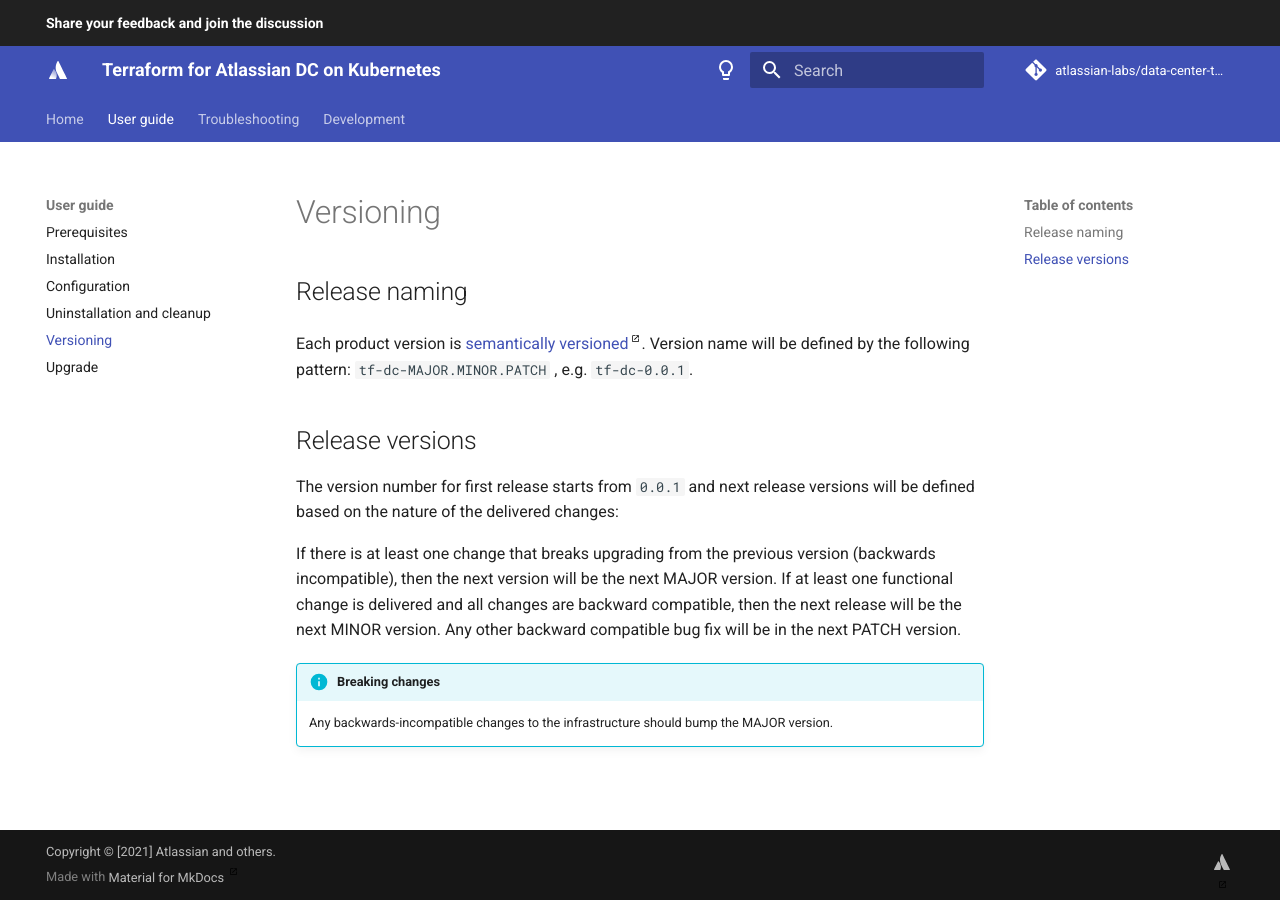
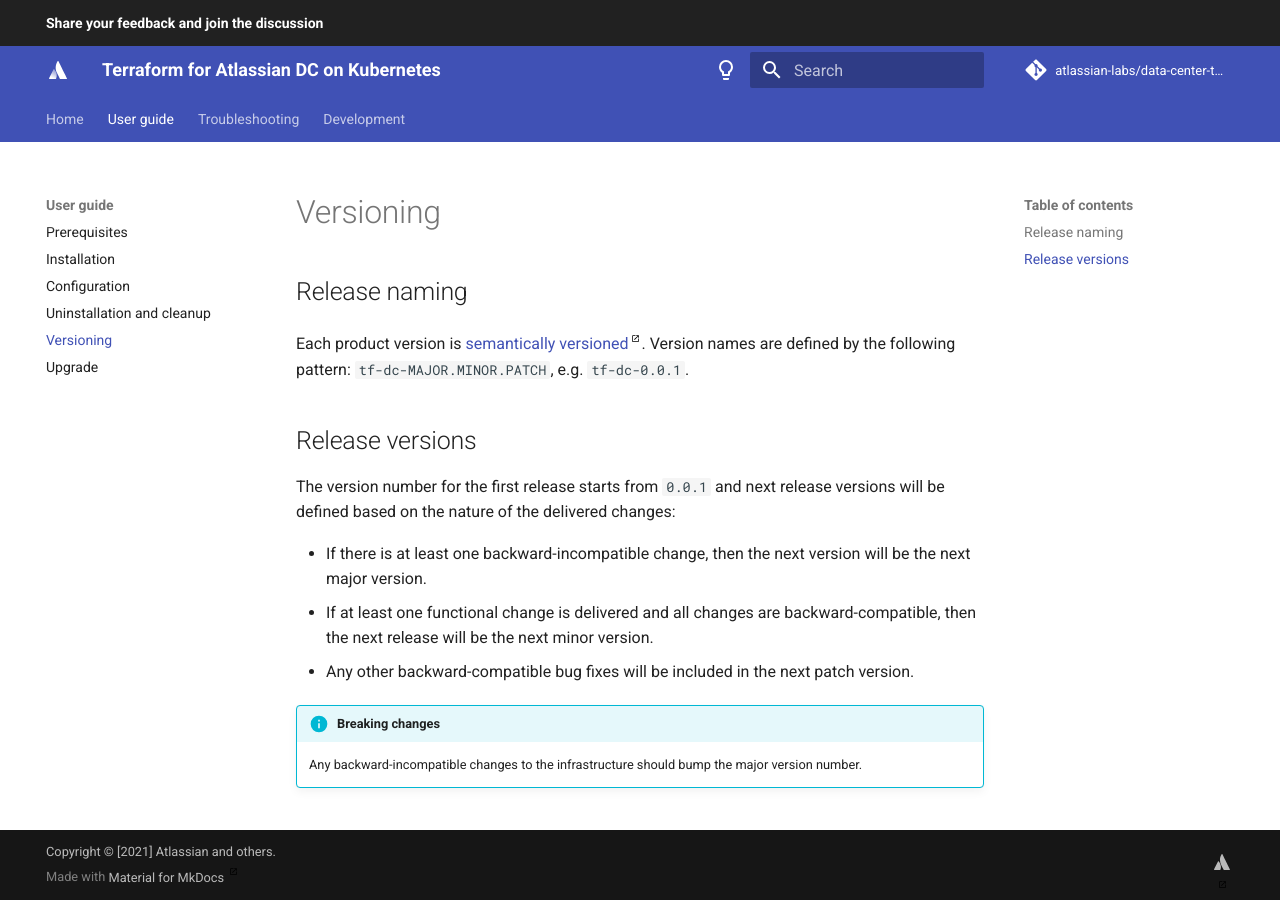
Before and after one commit to atlassian-labs/data-center-terraform, an MkDocs documentation site: the page built from docs/docs/userguide/VERSIONING.md, in a window 1280 px wide. Built offline with MkDocs 1.6.1 and Material for MkDocs 9.7.7, drawn with Linux system fonts in a browser that asks for light colours; comment, search, counter and statistics services are not loaded.

Commit message:
Edit VERSIONING.md

```diff
--- a/docs/docs/userguide/VERSIONING.md
+++ b/docs/docs/userguide/VERSIONING.md
@@ -1,15 +1,16 @@
 # Versioning
 
 ## Release naming
-Each product version is [semantically versioned](https://semver.org/){.external}.
-Version name will be defined by the following pattern: `tf-dc-MAJOR.MINOR.PATCH` , e.g. `tf-dc-0.0.1`.
+
+Each product version is [semantically versioned](https://semver.org/){.external}. Version names are defined by the following pattern: `tf-dc-MAJOR.MINOR.PATCH`, e.g. `tf-dc-0.0.1`.
 
 ## Release versions
-The version number for first release starts from `0.0.1` and next release versions will be defined based on the nature of the delivered changes:
 
-If there is at least one change that breaks upgrading from the previous version (backwards incompatible), then the next version will be the next MAJOR version.
-If at least one functional change is delivered and all changes are backward compatible, then the next release will be the next MINOR version.
-Any other backward compatible bug fix will be in the next PATCH version.
+The version number for the first release starts from `0.0.1` and next release versions will be defined based on the nature of the delivered changes:
+
+- If there is at least one backward-incompatible change, then the next version will be the next major version.
+- If at least one functional change is delivered and all changes are backward-compatible, then the next release will be the next minor version.
+- Any other backward-compatible bug fixes will be included in the next patch version.
 
 !!! Info "Breaking changes"
-    Any backwards-incompatible changes to the infrastructure should bump the MAJOR version.
+    Any backward-incompatible changes to the infrastructure should bump the major version number.
```
